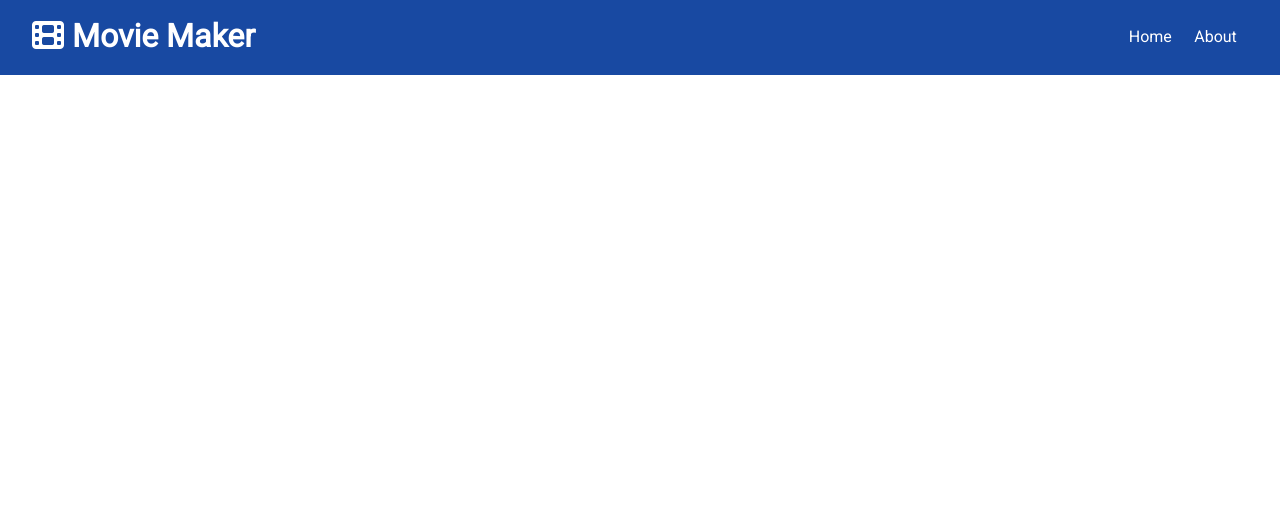
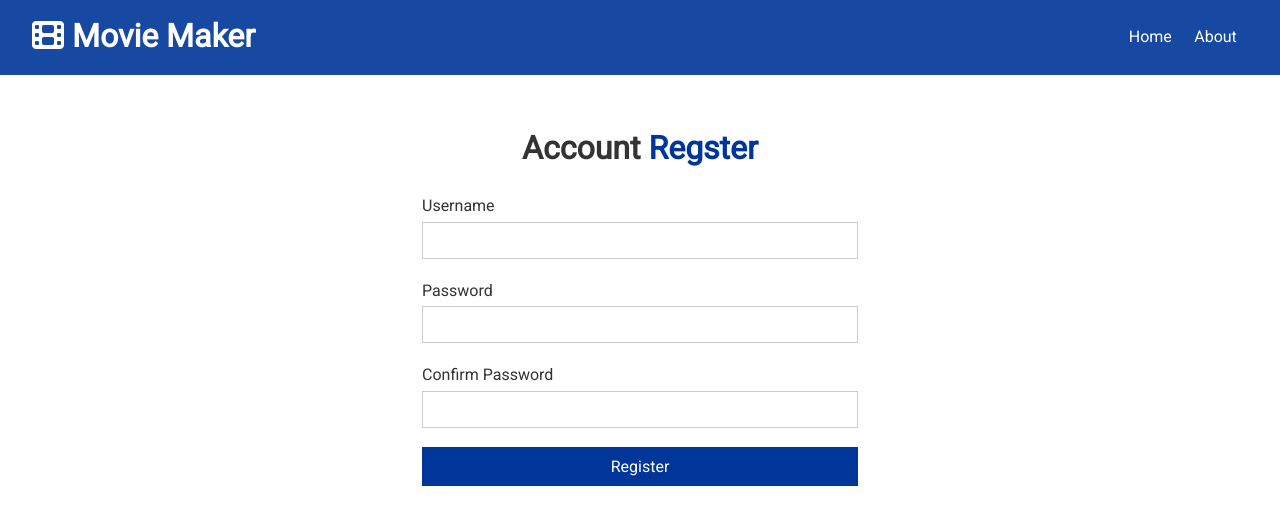
Before and after one commit to MichaelSchiumo/movie-maker-client, a React (Create React App) app: page /register in a window 1280 px wide. Shown: the top 524 px of the page. Built offline with nearby package versions, Linux system fonts and the light colour scheme.

Commit message:
added registration form and routes

```diff
--- a/src/App.js
+++ b/src/App.js
@@ -2,6 +2,7 @@ import React, { Fragment } from 'react';
 import { BrowserRouter as Router, Route, Switch } from 'react-router-dom';
 import './App.css';
 import Home from './components/pages/Home';
+import Register from './components/auth/Register';
 import About from './components/pages/About';
 import Navbar from './components/layout/Navbar';
 import MovieState from './context/movie/MovieState';
@@ -18,6 +19,7 @@ const App = () => {
               <Switch>
                 <Route exact path='/' component={Home} />
                 <Route exact path='/about' component={About} />
+                <Route exact path='/register' component={Register} />
               </Switch>
             </div>
           </Fragment>
--- a/src/components/auth/Register.js
+++ b/src/components/auth/Register.js
@@ -9,12 +9,21 @@ const Register = () => {
 
   const { username, password, password_confirmation } = user;
 
+  const onChange = (event) => {
+    setUser({ ...user, [event.target.name]: event.target.value });
+  };
+
+  const onSubmit = (event) => {
+    event.preventDefault();
+    console.log('Register submit', user);
+  };
+
   return (
     <div className='form-container'>
       <h1>
         Account <span className='text-primary'>Regster</span>
       </h1>
-      <form>
+      <form onSubmit={onSubmit}>
         <div className='form-group'>
           <label htmlFor='username'>Username</label>
           <input
@@ -42,6 +51,11 @@ const Register = () => {
             onChange={onChange}
           />
         </div>
+        <input
+          type='submit'
+          value='Register'
+          className='btn btn-primary btn-block'
+        />
       </form>
     </div>
   );
```
